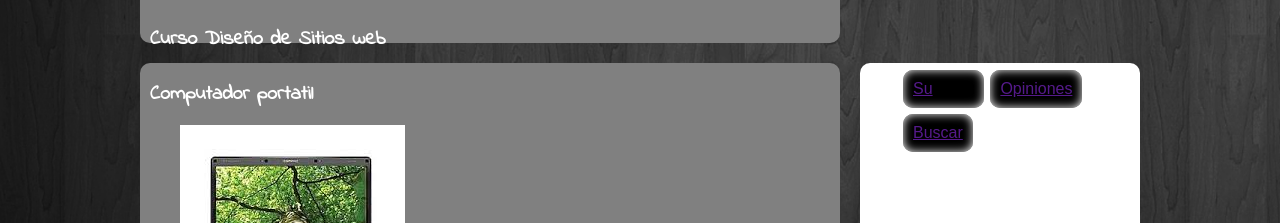
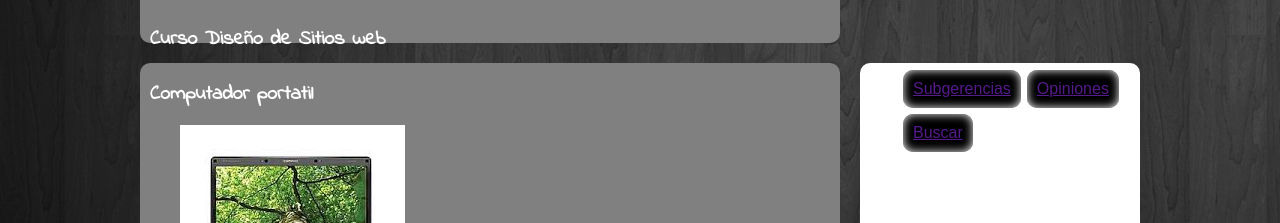
Before and after one commit to jhondavid3030/sitio-web, a plain HTML site: page prueba.html in a window 1280 px wide. Shown: the part 577-800 px from the top of the page. Drawn offline with Linux system fonts and the light colour scheme.

Commit message:
act 7
prueba

```diff
--- a/prueba.html
+++ b/prueba.html
@@ -69,7 +69,7 @@
 
 <aside>
     <ul>
-		<li><a href="">Su</a>Datos</li>
+		<li><a href="">Subgerencias</a></li>
 		<li><a href="">Opiniones</a></li>
 		<li><a href="">Buscar</a></li>
 	</ul>
```
